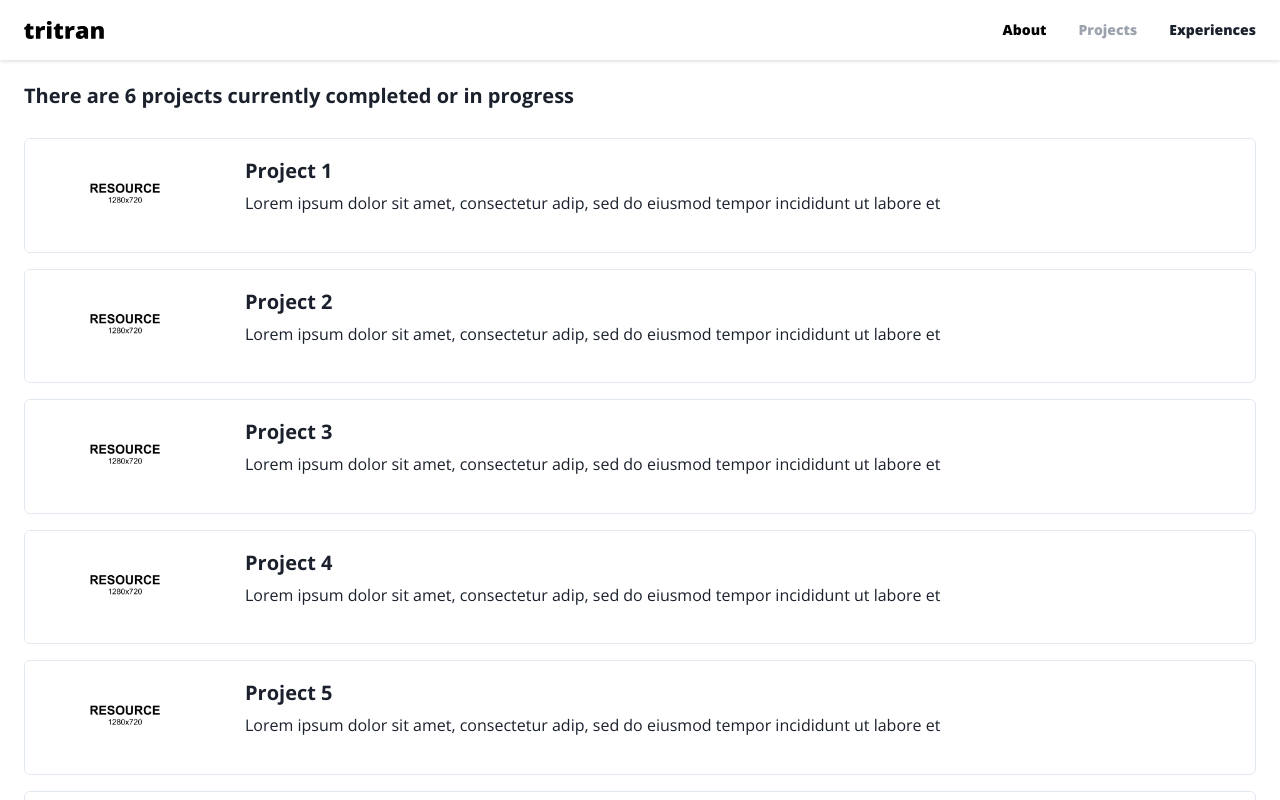
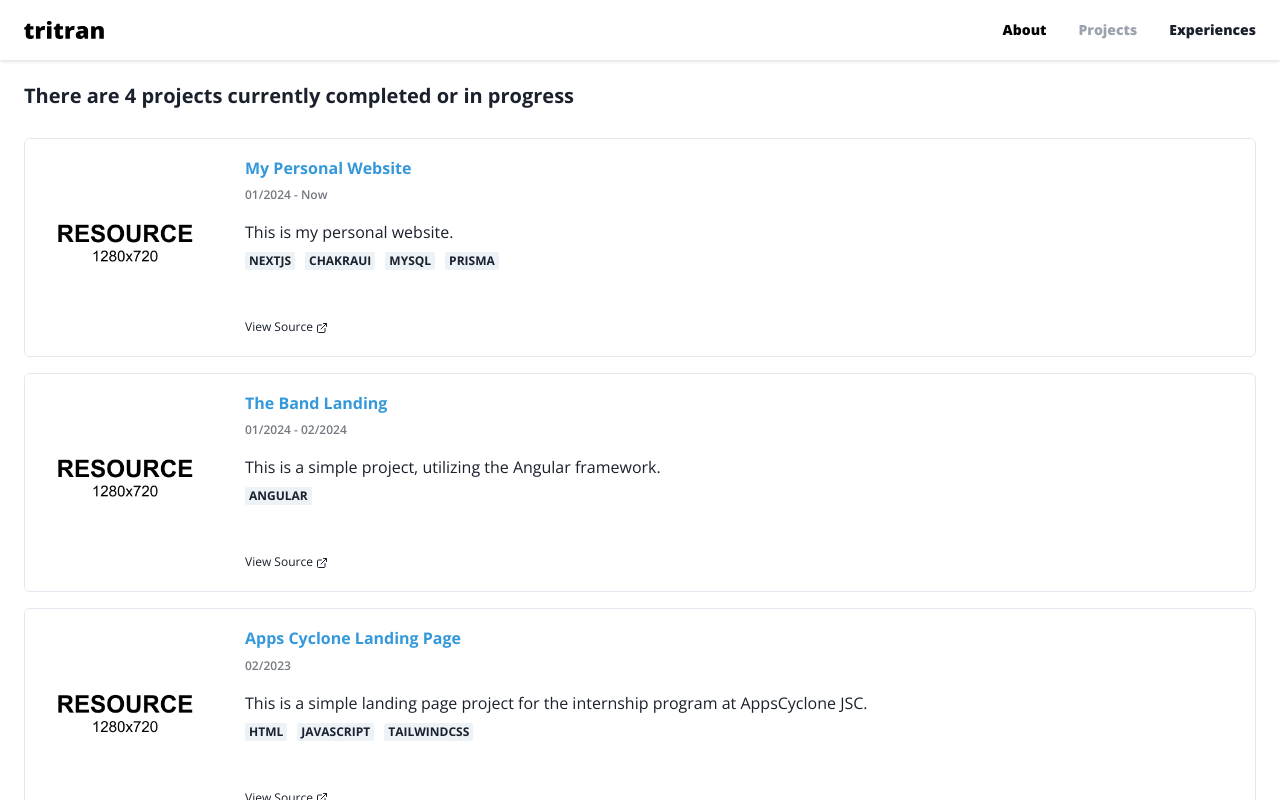
Before and after one commit to trith1301/trith, a Next.js app: page /projects in a window 1280 px wide. Shown: the top 800 px of the page. Built offline with nearby package versions, Linux system fonts and the light colour scheme.

Commit message:
:sparkles: Add Project List

```diff
--- a/app/components/Shared/ProjectCard/index.tsx
+++ b/app/components/Shared/ProjectCard/index.tsx
@@ -1,4 +1,18 @@
-import { Text, Card, Heading, Image, Stack, CardBody } from "@chakra-ui/react"
+import {
+  Text,
+  Card,
+  Heading,
+  Image,
+  Stack,
+  HStack,
+  Badge,
+  CardBody,
+  CardFooter,
+  Link,
+  Flex,
+} from "@chakra-ui/react"
+import { ExternalLinkIcon } from "@chakra-ui/icons"
+import { nanoid } from "nanoid"
 
 const ProjectCard = ({ props }: any) => {
   return (
@@ -11,14 +25,35 @@ const ProjectCard = ({ props }: any) => {
         objectFit="cover"
         maxW={{ base: "100%", sm: "200px" }}
         src={props.thumbnail}
-        alt="Caffe Latte"
+        alt={props.title}
       />
-
       <Stack>
         <CardBody>
-          <Heading size="md">{props.title}</Heading>
+          <Heading size="sm">
+            <Link href={props.deployedURL} textColor="#3498db" target="_blank">
+              {props.title}
+            </Link>
+          </Heading>
+          <Text py="2" fontSize="xs" fontWeight="semibold" opacity={0.6}>
+            {props.startDate}
+            {props.endDate ? ` - ${props.endDate}` : ""}
+          </Text>
           <Text py="2">{props.description}</Text>
+          <Flex flexWrap={"wrap"} columnGap="10px" rowGap="10px">
+            {props.stacks.length
+              ? props.stacks.map((stack: any) => (
+                  <Badge key={nanoid()}>{stack}</Badge>
+                ))
+              : ""}
+          </Flex>
         </CardBody>
+        <CardFooter>
+          <Text fontSize="xs">
+            <Link href={props.gitHubURL} target="_blank">
+              View Source <ExternalLinkIcon />
+            </Link>
+          </Text>
+        </CardFooter>
       </Stack>
     </Card>
   )
--- a/app/components/Shared/Skeletons/ProjectCard/index.tsx
+++ b/app/components/Shared/Skeletons/ProjectCard/index.tsx
@@ -6,29 +6,14 @@ import {
   Stack,
   CardBody,
   Skeleton,
+  CardFooter,
+  SkeletonText,
 } from "@chakra-ui/react"
+import resourceImage from "@/assets/images/resources/resource-thumbnail.png"
 
-const ProjectCardSkeleton = ({ props }: any) => {
+const ProjectCardSkeleton = () => {
   return (
-    <Card
-      direction={{ base: "column", sm: "row" }}
-      overflow="hidden"
-      variant="outline"
-    >
-      <Image
-        objectFit="cover"
-        maxW={{ base: "100%", sm: "200px" }}
-        src={props.thumbnail}
-        alt="Caffe Latte"
-      />
-
-      <Stack>
-        <CardBody>
-          <Heading size="md">{props.title}</Heading>
-          <Text py="2">{props.description}</Text>
-        </CardBody>
-      </Stack>
-    </Card>
+    <Skeleton h="120px"/>
   )
 }
 
--- a/app/projects/page.tsx
+++ b/app/projects/page.tsx
@@ -3,9 +3,10 @@
 import { ReactNode, useEffect, useState } from "react"
 import { Heading, Skeleton } from "@chakra-ui/react"
 import Header from "@/app/components/Shared/Header"
-import { API_URL } from "@/core/constants"
+import { API_URL, SKELETON_COUNT } from "@/core/constants"
 import ProjectCard from "@/app/components/Shared/ProjectCard"
 import ProjectCardSkeleton from "../components/Shared/Skeletons/ProjectCard"
+import { nanoid } from "nanoid"
 
 const Projects = () => {
   const [projects, setProjects] = useState([])
@@ -13,15 +14,19 @@ const Projects = () => {
   const getProjects = async () => fetch(`${API_URL}/projects`)
 
   const renderProjectCard = (projects: any[]): ReactNode[] => {
-    const cards = []
-
     if (projects.length) {
       return projects.map((project) => (
-        <ProjectCard key={project.title} props={project} />
+        <ProjectCard key={nanoid()} props={project} />
       ))
     }
 
-    return projects.map((project, index) => [])
+    const skeletonCards = []
+
+    for (let i = 0; i <= SKELETON_COUNT; i++) {
+      skeletonCards.push(<ProjectCardSkeleton />)
+    }
+
+    return skeletonCards
   }
 
   useEffect(() => {
@@ -40,7 +45,7 @@ const Projects = () => {
   return (
     <div>
       <Header />
-      <div className="container mt-6 mx-auto px-6">
+      <div className="container mt-6 mx-auto px-6 pb-44">
         <Heading as="h3" fontSize="xl" mb="30px">
           {projects.length ? (
             `There are ${projects.length} projects currently completed or in progress`
--- a/assets/data/projects.json
+++ b/assets/data/projects.json
@@ -5,52 +5,44 @@
   "type": "list",
   "data": [
     {
-      "title": "Project 1",
-      "startDate": "mm/yyyy",
-      "endDate": "mm/yyyy",
-      "stacks": ["Angular", "ChakraUI", "React"],
-      "description": "Lorem ipsum dolor sit amet, consectetur adip, sed do eiusmod tempor incididunt ut labore et",
-      "thumbnail": "/images/resource-thumbnail.png"
+      "title": "My Personal Website",
+      "startDate": "01/2024",
+      "endDate": "Now",
+      "stacks": ["NextJS", "ChakraUI", "MySQL", "Prisma"],
+      "description": "This is my personal website.",
+      "thumbnail": "/images/resource-thumbnail.png",
+      "gitHubURL": "https://github.com/trith1301/trith",
+      "deployedURL": "https://www.trith13102.dev"
     },
     {
-      "title": "Project 2",
-      "startDate": "mm/yyyy",
-      "endDate": "mm/yyyy",
-      "stacks": ["Angular", "ChakraUI", "React"],
-      "description": "Lorem ipsum dolor sit amet, consectetur adip, sed do eiusmod tempor incididunt ut labore et",
-      "thumbnail": "/images/resource-thumbnail.png"
+      "title": "The Band Landing",
+      "startDate": "01/2024",
+      "endDate": "02/2024",
+      "stacks": ["Angular"],
+      "description": "This is a simple project, utilizing the Angular framework.",
+      "thumbnail": "/images/resource-thumbnail.png",
+      "gitHubURL": "https://github.com/trith1301/the-band",
+      "deployedURL": "https://theband.trith13102.dev"
     },
     {
-      "title": "Project 3",
-      "startDate": "mm/yyyy",
-      "endDate": "mm/yyyy",
-      "stacks": ["Angular", "ChakraUI", "React"],
-      "description": "Lorem ipsum dolor sit amet, consectetur adip, sed do eiusmod tempor incididunt ut labore et",
-      "thumbnail": "/images/resource-thumbnail.png"
+      "title": "Apps Cyclone Landing Page",
+      "startDate": "02/2023",
+      "endDate": "",
+      "stacks": ["HTML", "JavaScript", "TailwindCSS"],
+      "description": "This is a simple landing page project for the internship program at AppsCyclone JSC.",
+      "thumbnail": "/images/resource-thumbnail.png",
+      "gitHubURL": "https://github.com/trith1301/apps-cyclone",
+      "deployedURL": "https://acs.trith13102.dev"
     },
     {
-      "title": "Project 4",
-      "startDate": "mm/yyyy",
-      "endDate": "mm/yyyy",
-      "stacks": ["Angular", "ChakraUI", "React"],
-      "description": "Lorem ipsum dolor sit amet, consectetur adip, sed do eiusmod tempor incididunt ut labore et",
-      "thumbnail": "/images/resource-thumbnail.png"
-    },
-    {
-      "title": "Project 5",
-      "startDate": "mm/yyyy",
-      "endDate": "mm/yyyy",
-      "stacks": ["Angular", "ChakraUI", "React"],
-      "description": "Lorem ipsum dolor sit amet, consectetur adip, sed do eiusmod tempor incididunt ut labore et",
-      "thumbnail": "/images/resource-thumbnail.png"
-    },
-    {
-      "title": "Project 6",
-      "startDate": "mm/yyyy",
-      "endDate": "mm/yyyy",
-      "stacks": ["Angular", "ChakraUI", "React"],
-      "description": "Lorem ipsum dolor sit amet, consectetur adip, sed do eiusmod tempor incididunt ut labore et",
-      "thumbnail": "/images/resource-thumbnail.png"
+      "title": "GEEKUP Todo App",
+      "startDate": "02/2023",
+      "endDate": "",
+      "stacks": ["HTML", "JavaScript", "TailwindCSS"],
+      "description": "This is a simple Todo App using the ReactJS Framework.",
+      "thumbnail": "/images/resource-thumbnail.png",
+      "gitHubURL": "https://geekup.trith13102.dev",
+      "deployedURL": "https://geekup.trith13102.dev"
     }
   ]
 }
--- a/core/constants.ts
+++ b/core/constants.ts
@@ -1,4 +1,5 @@
-export const SKELETON_COUNT = 5
+export const SKELETON_COUNT = 4
+
 export const API_URL = "/api"
 
 export enum API_METHODS {
--- a/core/types.ts
+++ b/core/types.ts
@@ -10,4 +10,6 @@ export type Project = {
   stacks: string[]
   description: string
   thumbnail: string
+  gitHubURL: string
+  deployedURL: string
 }
--- a/package.json
+++ b/package.json
@@ -9,12 +9,14 @@
     "lint": "next lint"
   },
   "dependencies": {
+    "@chakra-ui/icons": "^2.1.1",
     "@chakra-ui/react": "^2.8.2",
     "@emotion/react": "^11.11.3",
     "@emotion/styled": "^11.11.0",
     "@heroicons/react": "^2.1.1",
     "@react-spring/web": "^9.7.3",
     "framer-motion": "^11.0.6",
+    "nanoid": "^5.0.6",
     "next": "14.1.0",
     "nextjs-toploader": "^1.6.4",
     "react": "^18",
```
Also changed, not shown: 1 other file (tests, documents, lock files or other folders).
